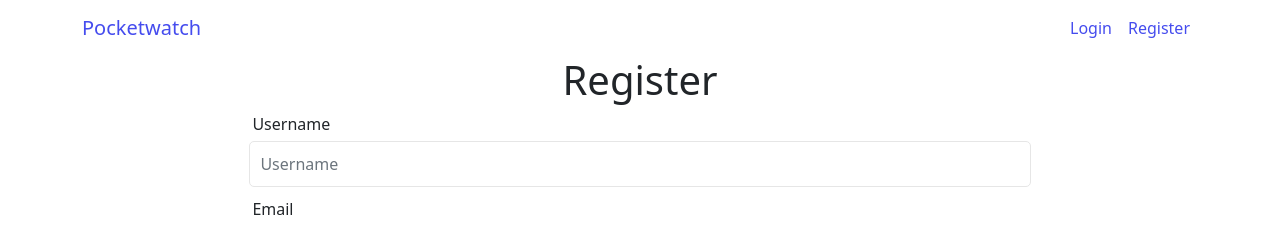
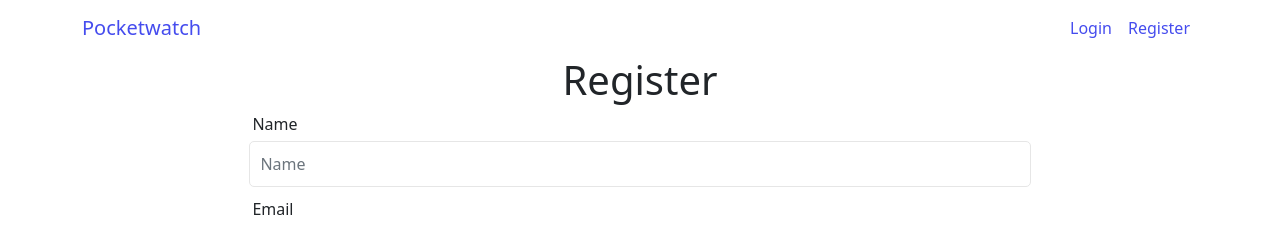
Before and after one commit to constellationz/pocketwatch, a React (Create React App) app in the folder frontend/: page /register in a window 1280 px wide. Shown: the top 225 px of the page. Built offline with nearby package versions, Linux system fonts and the light colour scheme.

Commit message:
Change username labels to name

```diff
--- a/frontend/src/pages/Register.jsx
+++ b/frontend/src/pages/Register.jsx
@@ -80,14 +80,14 @@
       <section className="form">
         <form onSubmit={onSubmit}>
           <div className="form-group">
-            <label htmlFor="name">Username</label>
+            <label htmlFor="name">Name</label>
             <input
               type="text"
               className="form-control"
               id="name"
               name="name"
               value={name}
-              placeholder="Username"
+              placeholder="Name"
               onChange={onChange}
             />
           </div>
```
